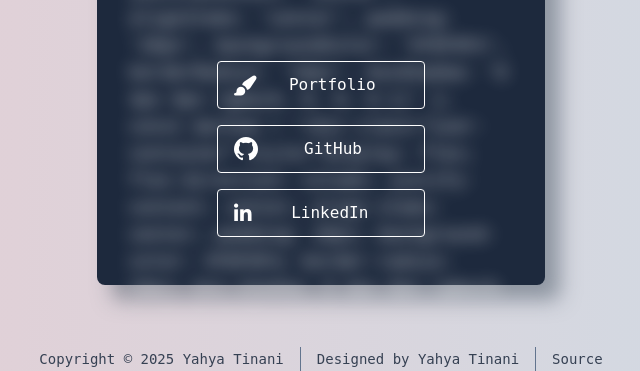
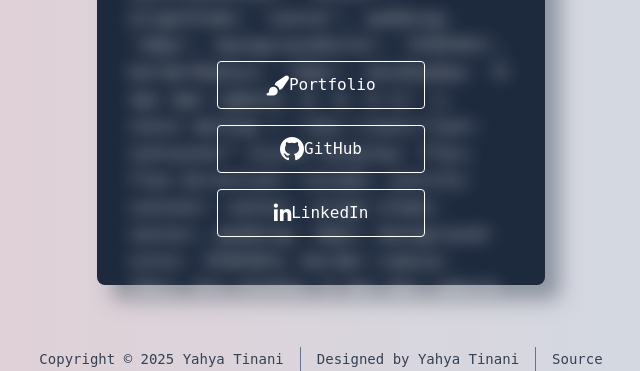
Before and after one commit to yahyatinani/yahyatinani.github.io, a plain HTML site: page index.html in a window 1280 px wide. Shown: the part 429-800 px from the top of the page, without its empty margins (319-959 px from the left). Drawn offline with Linux system fonts and the light colour scheme.

Commit message:
Center buttons' icons

```diff
--- a/index.html
+++ b/index.html
@@ -49,42 +49,42 @@
       </header>
 
       <ul
-        class="w-full max-w-52 min-w-40 list-none space-y-4 text-center"
+        class="mt-16 w-full max-w-52 min-w-40 list-none space-y-4 text-center"
       >
         <li
-          class="flex h-12 flex-row items-center rounded-sm border border-white
-            px-4 duration-300 hover:scale-105 hover:font-bold
+          class="flex h-12 items-center justify-center gap-2 rounded-sm border
+            border-white px-4 duration-300 hover:scale-105 hover:font-bold
             hover:text-pink-200 hover:transition-transform"
         >
-          <i class="fas fa-lg fa-paintbrush basis-4"></i>
-          <a href="" class="basis-full">Portfolio</a>
+          <i class="fas fa-lg fa-paintbrush"></i>
+          <a href="">Portfolio</a>
         </li>
         <li
-          class="flex h-12 flex-row items-center rounded-sm border border-white
-            px-4 duration-300 hover:scale-105 hover:font-bold
+          class="flex h-12 items-center justify-center gap-2 rounded-sm border
+            border-white px-4 duration-300 hover:scale-105 hover:font-bold
             hover:text-pink-200 hover:transition-transform"
         >
-          <i class="fa-brands fa-github fa-xl basis-4"></i>
+          <i class="fab fa-github fa-xl"></i>
           <a
             href="https://github.com/yahyatinani"
             target="_blank"
             rel="noopener noreferrer"
-            class="basis-full hover:text-pink-200"
+            class="hover:text-pink-200"
           >
             GitHub
           </a>
         </li>
         <li
-          class="flex h-12 flex-row items-center rounded-sm border border-white
-            px-4 duration-300 hover:scale-105 hover:font-bold
+          class="flex h-12 items-center justify-center gap-2 rounded-sm border
+            border-white px-4 duration-300 hover:scale-105 hover:font-bold
             hover:text-pink-200 hover:transition-transform"
         >
-          <i class="fa-brands fa-lg fa-linkedin-in basis-4"></i>
+          <i class="fa-brands fa-lg fa-linkedin-in"></i>
           <a
             href="https://linkedin.com/in/yahyatinani"
             target="_blank"
             rel="noopener noreferrer"
-            class="basis-full hover:text-pink-200"
+            class="hover:text-pink-200"
           >
             LinkedIn
           </a>
```
